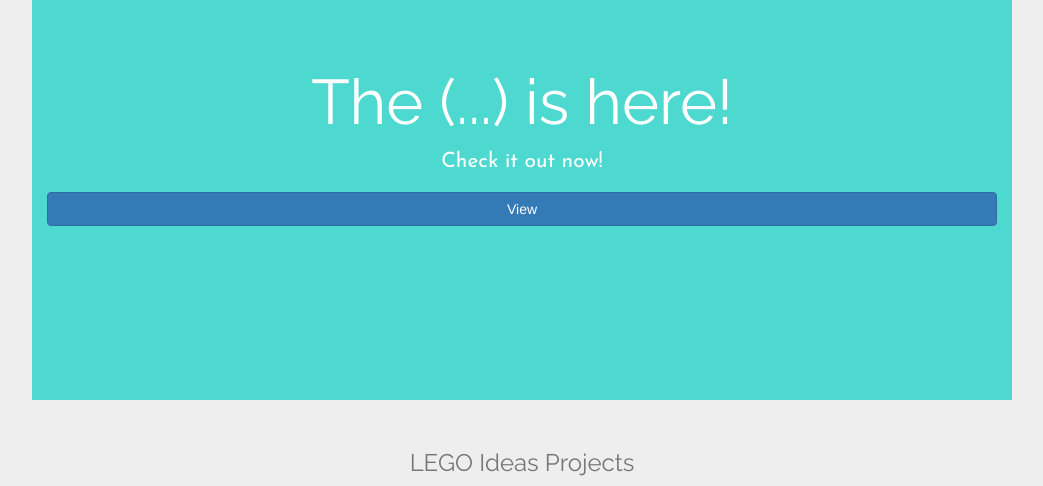
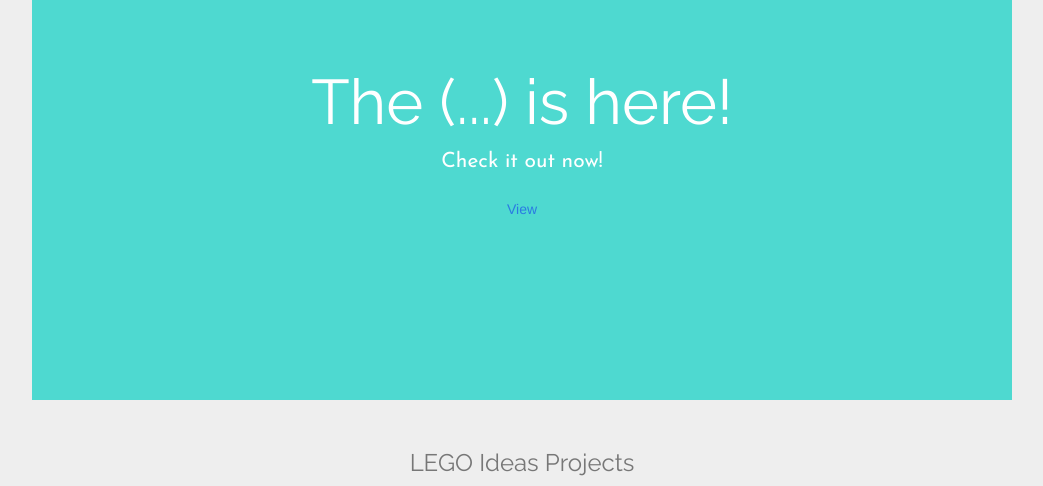
Before and after one commit to HypercarDriver/lego2.github.io, a Jekyll site: the page built from index.html, in a window 1280 px wide. Shown: the part 452-938 px from the top of the page, without its empty margins (118-1161 px from the left). Built offline with Jekyll 4.4.1, drawn with Linux system fonts in a browser that asks for light colours; nearby versions of some CDN libraries; grey boxes are pictures that could not be loaded.

Commit message:
Update newprojectjumbotron.html

```diff
--- a/_includes/newprojectjumbotron.html
+++ b/_includes/newprojectjumbotron.html
@@ -3,7 +3,7 @@
     <h1 class="jumbotron-title">The (...) is here!</h1>
     <p class="jumbotron-tagline">Check it out now!</p>
     <a href="#">
-      <div type="button" class="btn btn-primary btn-block" role="button">View</div>
+      <div type="button" class="btn btn-custom btn-block" role="button">View</div>
     </a>
   </div>
 </div>
```
